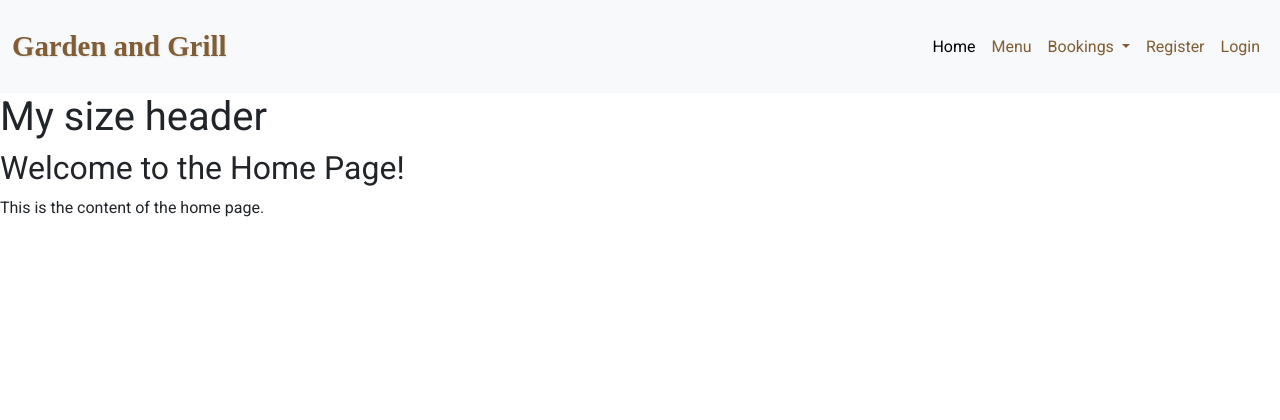
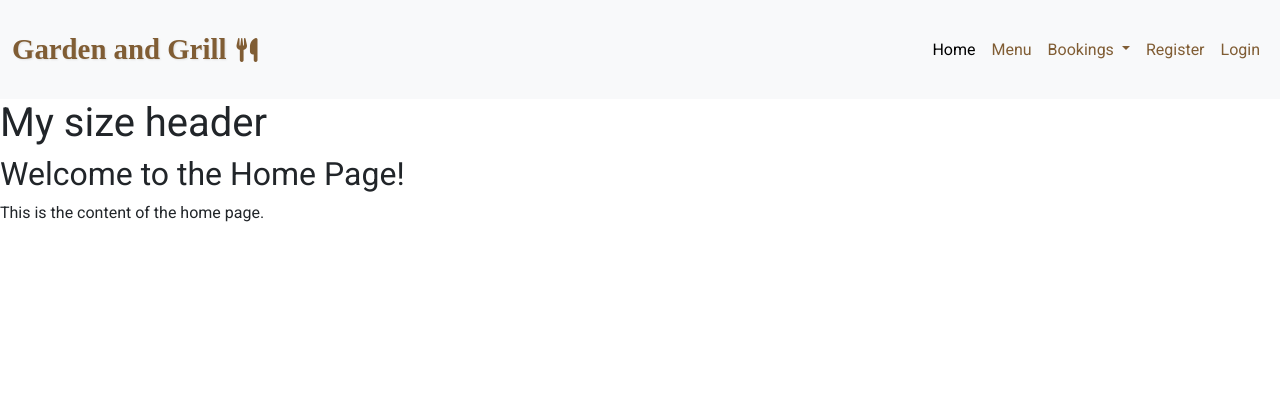
Before and after one commit to Patteerrik/Garden_Grill, a Django app: template home/templates/home/index.html in a window 1280 px wide. Shown: the top 420 px of the page. Run offline with Django 4.2, Linux system fonts and the light colour scheme; the template is opened without the code that fills it, so the values that code supplies are empty.

Commit message:
added icon next to title on home page with styling

```diff
--- a/static/css/style.css
+++ b/static/css/style.css
@@ -24,6 +24,7 @@ footer {
     font-weight: 700;
     color: #805D34;
     text-shadow: 1px 1px 2px rgba(0,0,0,0.1);
+    line-height: normal;
 }
 
 .nav-link {
@@ -39,3 +40,17 @@ footer {
     color:white;
 
 }
+
+.navbar-brand {
+    white-space: nowrap;
+    align-items: center;
+    display: flex;
+}
+
+.navbar-brand i {
+    color: #805D34;
+    margin-right: 10px;
+    vertical-align: middle;
+    margin-left: 10px;
+    font-size: 1.5rem;
+}
--- a/templates/base.html
+++ b/templates/base.html
@@ -5,6 +5,8 @@
     <meta charset="UTF-8">
     <meta name="viewport" content="width=device-width, initial-scale=1.0">
     <title>{% block title %}My site{% endblock %}</title>
+    <!-- fontawesome -->
+    <link rel="stylesheet" href="https://cdnjs.cloudflare.com/ajax/libs/font-awesome/6.0.0-beta3/css/all.min.css">
     <!-- google fonts -->
     <link rel="stylesheet" href="https://fonts.googleapis.com/css2?family=Roboto:wght@400;700&display=swap">
     <!-- Bootstrap CSS -->
@@ -19,7 +21,9 @@
       <div class="container-fluid">
           <!-- Text Logo as a link to Home -->
           <a class="navbar-brand" href="{% url 'home' %}">
+
               <span class="navbar-text">Garden and Grill</span>
+              <i class="fa-solid fa-utensils"></i>
           </a>
 
           <button class="navbar-toggler" type="button" data-bs-toggle="collapse" data-bs-target="#navbarSupportedContent" aria-controls="navbarSupportedContent" aria-expanded="false" aria-label="Toggle navigation">
```
